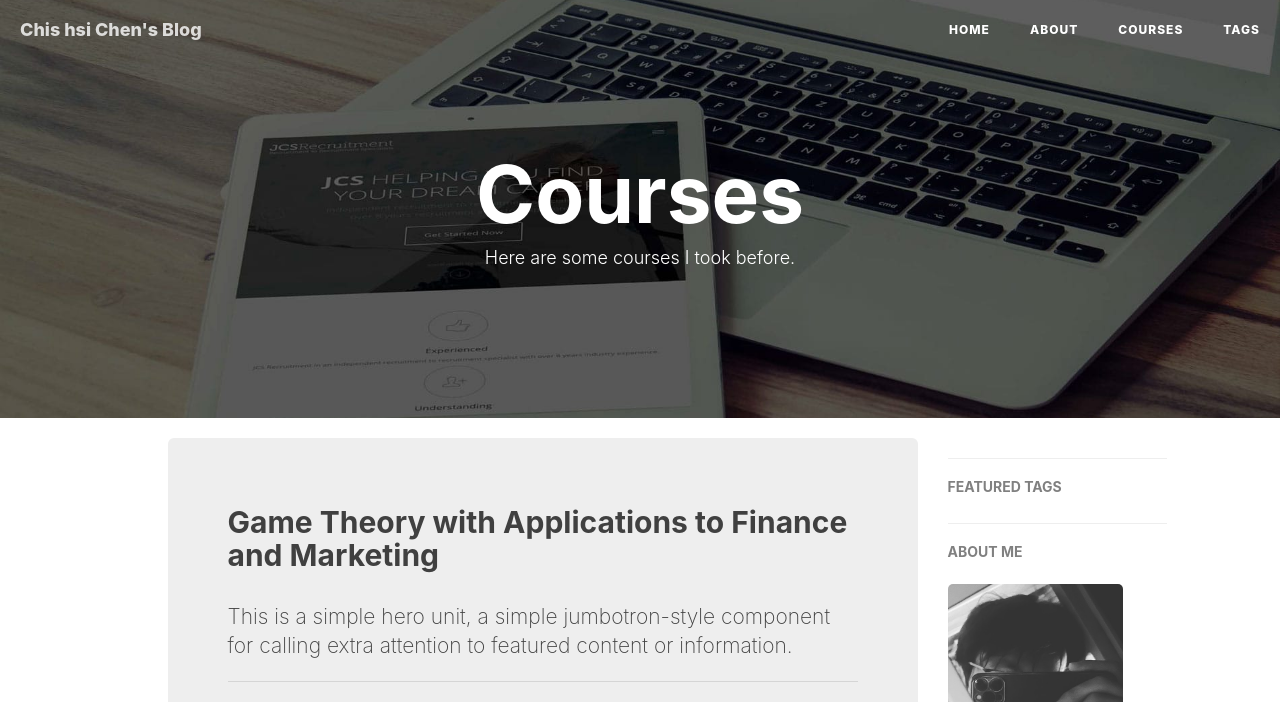
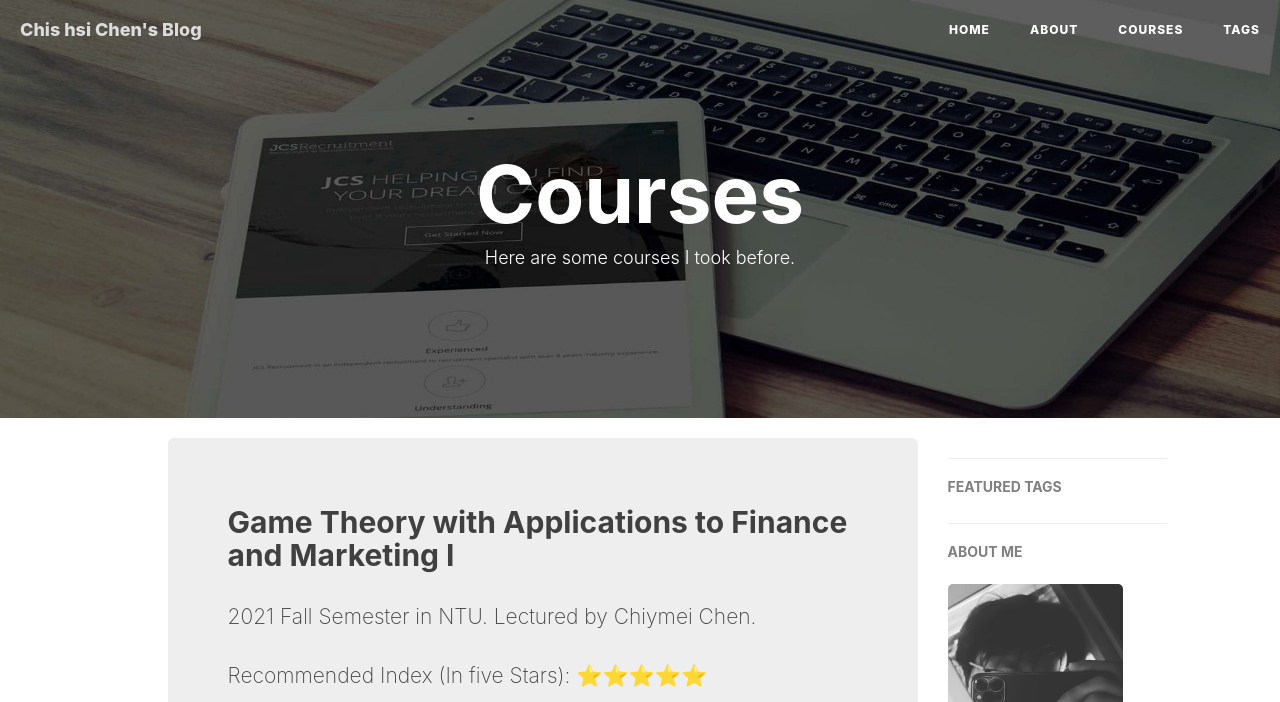
Before and after one commit to Revive-dontwanttocode/Revive-dontwanttocode.github.io, a Jekyll site: the page built from courses.html, in a window 1280 px wide and 1400 px high. Shown: the top 702 px of the window. Built offline with Jekyll 4.4.1, drawn with Linux system fonts in a browser that asks for light colours; nearby versions of some CDN libraries; a script that is not in the unit is left out; comment, search, counter and statistics services are not loaded; some of the changed text lies outside the part shown; grey boxes are pictures that could not be loaded.

Commit message:
Add game theory judgement.

```diff
--- a/courses.html
+++ b/courses.html
@@ -13,16 +13,16 @@ header-img: "img/post-bg-rwd.jpg"
 </head>
 <body>
 <div class="jumbotron">
-    <h2 class="display-4">Game Theory with Applications to Finance and Marketing</h2>
-    <p class="lead">This is a simple hero unit, a simple jumbotron-style component for calling extra attention to
-        featured content or information.</p>
+    <h2 class="display-4">Game Theory with Applications to Finance and Marketing I</h2>
+    <p class="lead">2021 Fall Semester in NTU. Lectured by Chiymei Chen.</p>
+    <p class="lead">Recommended Index (In five Stars): ⭐⭐⭐⭐⭐</p>
     <hr class="my-4">
     <iframe width="560" height="315" src="https://www.youtube.com/embed/9uMSRbgO264?si=kLAxIlio4D9MwoVf"
             title="YouTube video player" frameborder="0"
             allow="accelerometer; autoplay; clipboard-write; encrypted-media; gyroscope; picture-in-picture; web-share"
             allowfullscreen></iframe>
-    <p>It uses utility classes for typography and spacing to space content out within the larger container.</p>
-    <a class="btn btn-primary btn-lg" href="#" role="button">Learn more</a>
+    <p>Reason: To be finished :-) </p>
+    <a class="btn btn-primary btn-lg" href="https://www.youtube.com/playlist?list=PL21xNE1Wo-tK9PGaPw9F52EXd_Mb3IlXI" role="button">Watch more</a>
 </div>
 </body>
 <script src="https://cdn.jsdelivr.net/npm/jquery@3.5.1/dist/jquery.slim.min.js"
```
